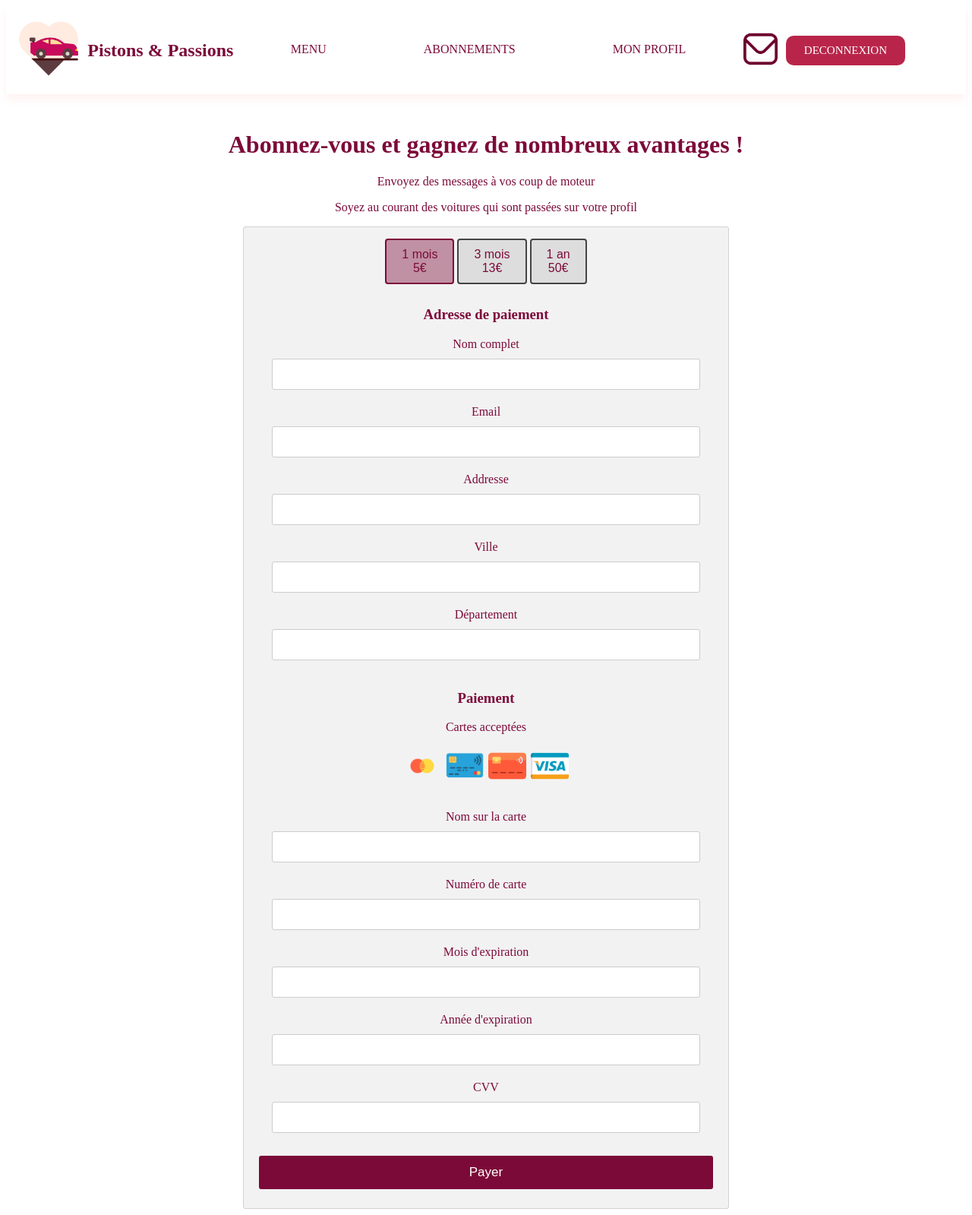
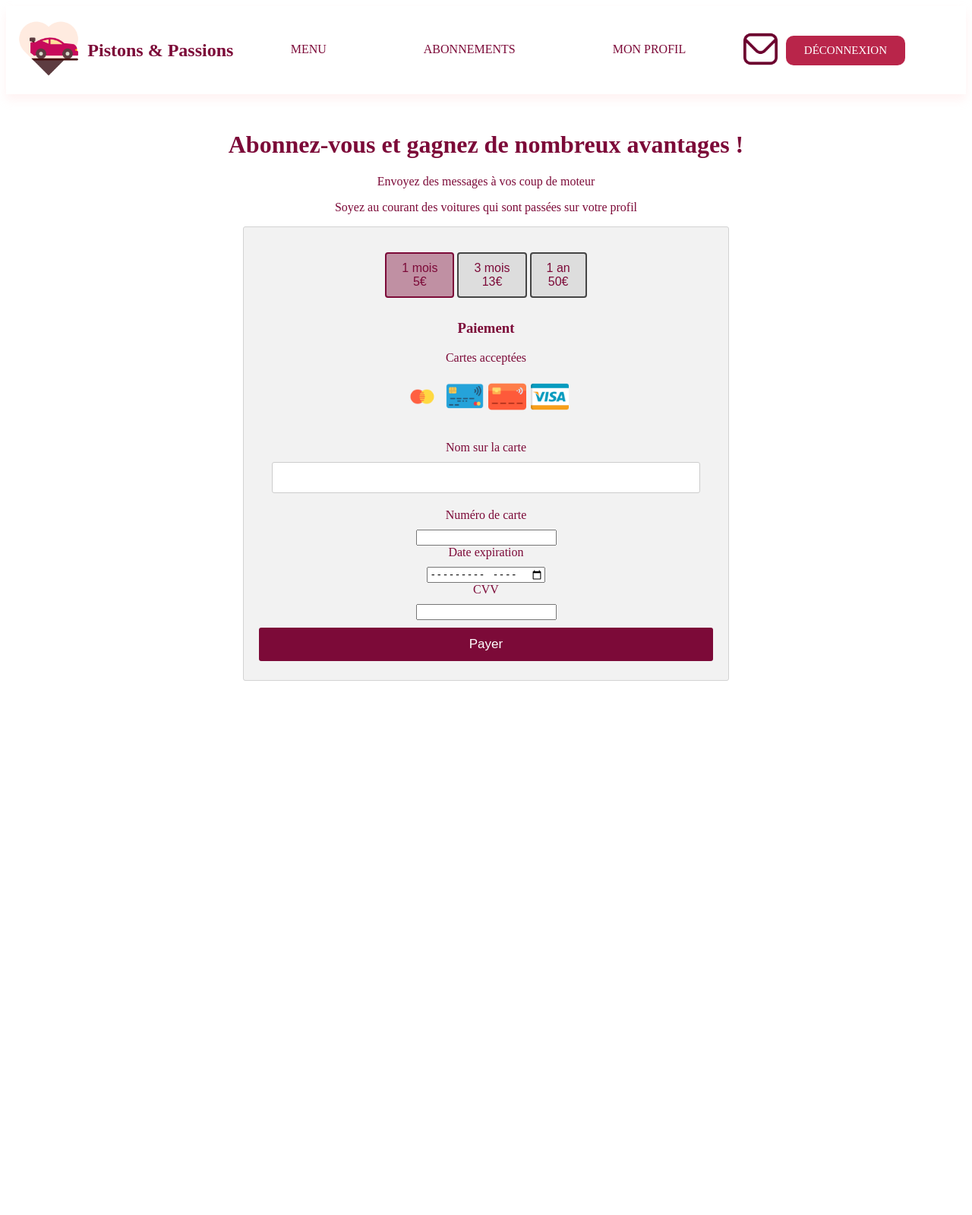
Before and after one commit to TrappyMadz/datingWebSite, a PHP site: page /abonnements.php in a window 1280 px wide. Shown: the whole page at 76% size. After the commit the page ends 896 px from the top, so only its background shows below. Run offline with PHP 8.4, Linux system fonts and the light colour scheme; the visitor is signed in with stand-in values (Sample User, id 1); tables that the repository leaves empty hold one stand-in row (values such as "Sample post"); some web fonts are replaced.

Commit message:
Update abonnements.php

```diff
--- a/abonnements.php
+++ b/abonnements.php
@@ -1,9 +1,23 @@
 <?php
 session_start();
+include 'nonAccessiblePhpPages/bdd.php';
 if (!isset($_SESSION['username'])) {
     header("Location: connexion.php");
     exit();
 }
+
+if ($_SERVER["REQUEST_METHOD"] == "POST") {
+    $username = $_SESSION['username'];
+    $sql = "UPDATE utilisateurs SET statut = 'abonne' WHERE pseudo = '$username'";
+
+    // Exécuter la requête SQL
+    if ($conn->query($sql) === TRUE) {
+        echo "Abonnement réussi !";
+    } else {
+        echo "Erreur lors de la mise à jour du statut : " . $conn->error;
+    }
+}
+
 ?>
 
 
@@ -13,47 +27,28 @@
 	<title>Pistons & Passions</title>
 	<!-- Pour l'icone de l'onglet : -->
 	<link rel="shortcut icon" href="img/logo.png" />
-	<link rel="stylesheet" type="text/css" href="styleAbo.css" />
+	<link rel="stylesheet" type="text/css" href="css/styleAbo.css" />
 	<meta name="author" content="LAKOMICKI ROBLES CHARRIER CARRIAC" />
 	<meta charset="utf-8">
 </head>
 
 <body>
-    <header> <!-- Le menu du haut :  -->
-            <!-- le logo (renvoi sur le menu en cliquant) -->
-            <a href="accueil.php" title="Menu">
-                <img id="logoHeader" alt="logo" src="img/logo.png" width="80em">
-            </a>
-            <h2> Pistons & Passions </h1>
-        <nav class="NavMenu">
-            <a href="accueil.php">MENU</a>
-            <a href="abonnements.php">ABONNEMENTS</a>
-            <a href="profil.php">MON PROFIL</a>
-        </nav>
-            <a href="messagerie.php">
-                <img id="logoMess" alt="Messagerie" src="img/envelope.png" width="45em">
-            </a>
+
     <?php
-            session_start();
-            if (isset($_SESSION['logged_in']) && $_SESSION['logged_in'] === true) {
-                echo '<a href="deconnexion.php" class="bouton">DECONNEXION</a>';
-            } else {
-                echo '<a href="connexion.php" class="bouton">CONNEXION</a>';
-            }
+        // Menu :
+        include 'nonAccessiblePhpPages/header.php';
     ?>
-    </header>
+
+
     <h1> Abonnez-vous et gagnez de nombreux avantages ! </h1>
     <p> Envoyez des messages à vos coup de moteur</p>
     <p> Soyez au courant des voitures qui sont passées sur votre profil</p>
     <div class="Page_Principale">
         <br>
         <div id="cote">
-        <div class="row">
-            <div class="col-75">
             <div class="container">
-                    <form action="/action_page.php">
-                        <div class="row">
-                            <div class="col-50">
+                <br>
+                <form action="<?php echo htmlspecialchars($_SERVER['PHP_SELF']); ?>" method="post">
                     <div class="radio-toolbar">
                         <input type="radio" id="radioTarif1" name="tarif" value="Tarif1" checked>
                         <label for="radioTarif1">1 mois<br>5€</label>
@@ -63,26 +58,7 @@
 
                         <input type="radio" id="radioTarif3" name="tarif" value="Tarif3">
                         <label for="radioTarif3">1 an<br>50€</label>
-
                     </div>
-                                <h3>Adresse de paiement</h3>
-                                <label for="Fname">Nom complet</label>
-                                <input type="text" id="fname" name="firstname" required>
-                                <label for="email">Email</label>
-                                <input type="text" id="email" name="email" required>
-                                <label for="adr">Addresse</label>
-                                <input type="text" id="adr" name="address" required>
-                                <label for="city">Ville</label>
-                                <input type="text" id="city" name="city" required>
-                                <div class="row">
-                                    <div class="col-50">
-                                        <label for="departement">Département</label>
-                                        <input type="text" id="departement" name="departement" required>
-                                    </div>
-                                </div>
-                            </div>
-
-                            <div class="col-50">
                     <h3>Paiement</h3>
                     <label for="fname">Cartes acceptées</label>
                     <div class="icon-container">
@@ -94,28 +70,15 @@
                     <label for="cname">Nom sur la carte</label>
                     <input type="text" id="cname" name="cardname" required>
                     <label for="ccnum">Numéro de carte</label>
-                                <input type="text" id="ccnum" name="cardnumber" required>
-                                <label for="expmonth">Mois d'expiration</label>
-                                <input type="text" id="expmonth" name="expmonth" required>
-                                <div class="row">
-                                    <div class="col-50">
-                                        <label for="expyear">Année d'expiration</label>
-                                        <input type="text" id="expyear" name="expyear" required>
-                                    </div>
-                                    <div class="col-50">
+                    <input type="number" id="ccnum" name="cardnumber" required>
+                    <label for="exp">Date expiration</label>
+                    <input type="month" id="exp" name="exp" required>
                     <label for="cvv">CVV</label>
-                                        <input type="text" id="cvv" name="cvv" required>
-                                     </div>
-                                </div>
-                            </div>
-
-                        </div>
+                    <input type="number" id="cvv" name="cvv" required>
                     <input type="submit" value="Payer" class="btn">
                 </form>
             </div>
         </div>
     </div>
-    </div>
-    </div>
 </body>
 </html>
```
Lines whose indentation alone changed are shown as unchanged.
